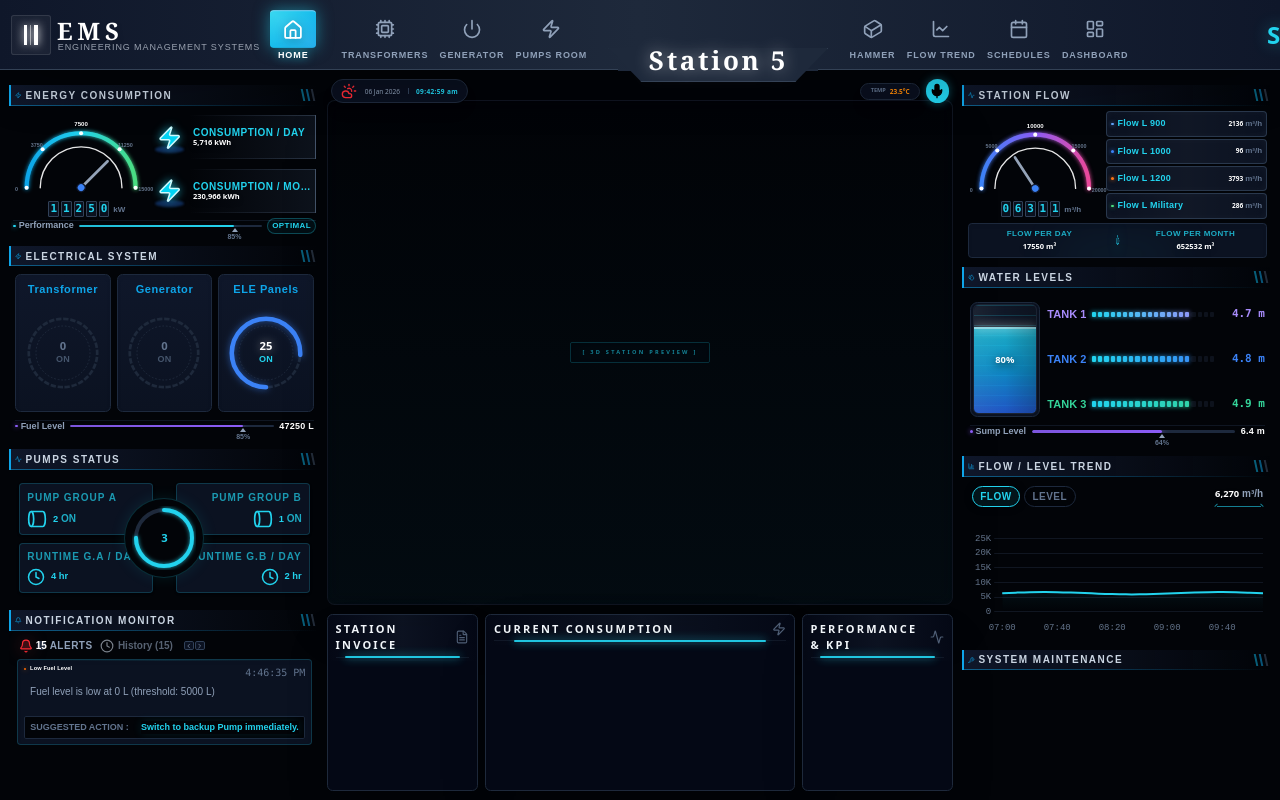
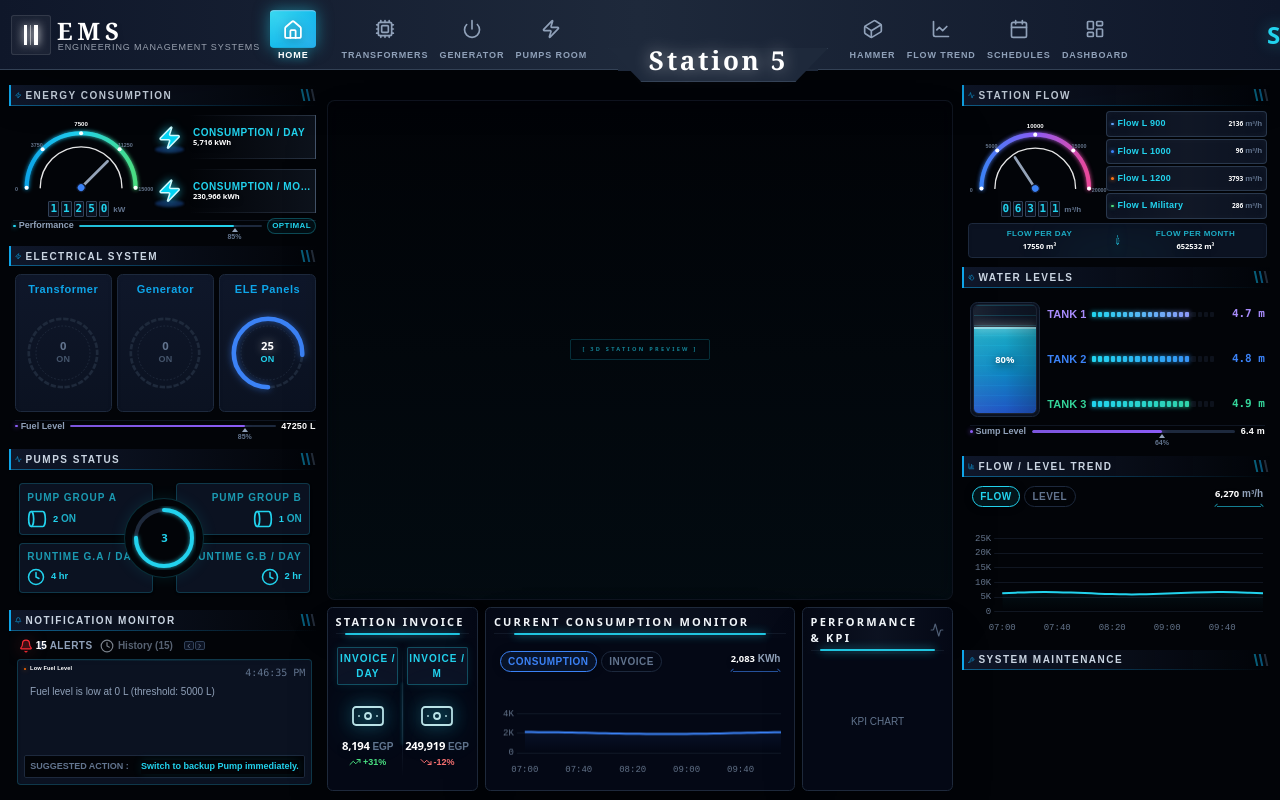
Before and after one commit to serafy0/station-dashboard, a Next.js app: page / in a window 1280 px wide. Built offline with nearby package versions, Linux system fonts and the light colour scheme.

Commit message:
Add StationInvoice

```diff
--- a/src/app/page.tsx
+++ b/src/app/page.tsx
@@ -2,7 +2,7 @@ import { Navbar } from "@/components/Navbar";
 import { SideTechPanel } from "@/components/SidePanel";
 import { MiddlePanel } from "@/components/MiddlePanel";
 import { RotateOverlay } from "@/components/RotateOverlay";
-import { Zap, Activity, Droplets, Bell, FileText, BarChart3, Wrench, Battery, CloudSun, Mic } from "lucide-react";
+import { Zap, Activity, Droplets, Bell, BarChart3, Wrench, CloudSun, Mic } from "lucide-react";
 import { EnergyConsumption } from "@/components/dashboard/EnergyConsumption";
 import { ElectricalSystem } from "@/components/dashboard/ElectricalSystem";
 import { PumpsStatus } from "@/components/dashboard/PumpsStatus";
@@ -10,6 +10,8 @@ import { NotificationMonitor } from "@/components/dashboard/NotificationMonitor"
 import { StationFlow } from "@/components/dashboard/StationFlow";
 import { WaterLevels } from "@/components/dashboard/WaterLevels";
 import { FlowLevelTrends } from "@/components/dashboard/FlowLevelTrends";
+import { CurrentConsumption } from "@/components/dashboard/CurrentConsumption";
+import { StationInvoice } from "@/components/dashboard/StationInvoice";
 
 export default function Home() {
   return (
@@ -22,68 +24,61 @@ export default function Home() {
 
           <div className="flex-1 grid grid-cols-12 gap-5 p-5 min-h-0 pt-8 relative z-10">
 
-            <div className="col-span-3 flex flex-col gap-3 h-full">
-              <SideTechPanel title="Energy Consumption" icon={Zap} className="h-[22%]">
+            <div className="col-span-3 flex flex-col gap-3 h-full min-h-0">
+              <SideTechPanel title="Energy Consumption" icon={Zap} className="h-[22%] shrink-0">
                 <EnergyConsumption />
               </SideTechPanel>
 
-              <SideTechPanel title="Electrical System" icon={Zap} className="h-[28%]">
+              <SideTechPanel title="Electrical System" icon={Zap} className="h-[28%] shrink-0">
                   <ElectricalSystem />
               </SideTechPanel>
-              <SideTechPanel title="Pumps Status" icon={Activity} className="h-[22%]">
+              <SideTechPanel title="Pumps Status" icon={Activity} className="h-[22%] shrink-0">
                   <PumpsStatus />
               </SideTechPanel>
-              <SideTechPanel title="Notification Monitor" icon={Bell} className="h-[20%]">
+              <SideTechPanel title="Notification Monitor" icon={Bell} className="flex-1 min-h-0">
                   <NotificationMonitor />
               </SideTechPanel>
             </div>
 
-            <div className="col-span-6 flex flex-col gap-5 h-full relative">
+            <div className="col-span-6 flex flex-col gap-4 h-full relative min-h-0">
 
-              <div className="absolute -top-3 left-0 right-0 z-20 flex justify-between px-2 pointer-events-none">
-                 <div className="flex items-center gap-4 bg-[#0a1122]/90 border border-[#1e293b] rounded-full px-5 py-1.5 shadow-lg pointer-events-auto backdrop-blur-md">
-                    <CloudSun size={16} className="text-red-500"/>
-                    <span className="text-sm text-slate-400 font-sans font-medium">06 Jan 2026</span>
-                    <span className="w-[1px] h-3 bg-slate-700" />
-                    <span className="text-sm text-[#22d3ee] font-sans font-bold tracking-wider">09:42:59 am</span>
-                 </div>
 
-                 <div className="flex items-center gap-3 pointer-events-auto">
-                    <div className="bg-[#0a1122]/90 border border-[#1e293b] rounded-full px-5 py-1.5 text-orange-400 font-bold font-sans text-sm shadow-lg flex items-center gap-2 backdrop-blur-md">
-                      <span className="text-xs text-slate-500">TEMP</span>
-                      23.5°C
-                    </div>
-                    <button className="bg-[#22d3ee] text-black rounded-full p-2 hover:bg-cyan-400 transition-colors shadow-[0_0_10px_rgba(34,211,238,0.4)]">
-                      <Mic size={16} className="fill-black"/>
-                    </button>
-                 </div>
-              </div>
 
-              <div className="flex-[3] bg-[#020408]/40 border border-[#1e293b]/50 rounded-2xl relative overflow-hidden flex items-center justify-center group mt-8 shadow-2xl backdrop-blur-sm">
+              <div className="flex-1 bg-[#020408]/40 border border-[#1e293b]/50 rounded-2xl relative overflow-hidden flex items-center justify-center group mt-8 shadow-2xl backdrop-blur-sm min-h-0">
                   <div className="absolute inset-0 bg-gradient-to-t from-cyan-900/10 to-transparent pointer-events-none" />
                   <div className="text-[#22d3ee]/60 text-xs tracking-[0.4em] font-sans font-bold border border-[#22d3ee]/20 px-6 py-3 rounded backdrop-blur-sm">
                     [ 3D STATION PREVIEW ]
                   </div>
               </div>
 
-              <div className="h-[25%] grid grid-cols-4 gap-4">
-                 <MiddlePanel title="Station Invoice" icon={<FileText size={14} />} className="col-span-1" />
-                 <MiddlePanel title="Current Consumption" icon={<Zap size={14} />} className="col-span-2" />
-                 <MiddlePanel title="Performance & KPI" icon={<Activity size={14} />} className="col-span-1" />
+              <div className="h-[26%] grid grid-cols-4 gap-4 shrink-0">
+                  <MiddlePanel title="Station Invoice" className="col-span-1">
+                      <StationInvoice />
+                  </MiddlePanel>
+
+                  <MiddlePanel title="Current Consumption Monitor" className="col-span-2">
+                      <CurrentConsumption />
+                  </MiddlePanel>
+
+                  <MiddlePanel title="Performance & KPI" icon={<Activity size={14} />} className="col-span-1">
+                      <div className="flex items-center justify-center h-full text-slate-500 text-[10px]">
+                          KPI CHART
+                      </div>
+                  </MiddlePanel>
               </div>
             </div>
 
-            <div className="col-span-3 flex flex-col gap-3 h-full">
-              <SideTechPanel title="Station Flow" icon={Activity} className="h-[25%]">
+            <div className="col-span-3 flex flex-col gap-3 h-full min-h-0">
+              <SideTechPanel title="Station Flow" icon={Activity} className="h-[25%] shrink-0">
                   <StationFlow />
               </SideTechPanel>
-            <SideTechPanel title="Water Levels" icon={Droplets} className="h-[26%]">
+              <SideTechPanel title="Water Levels" icon={Droplets} className="h-[26%] shrink-0">
                 <WaterLevels />
               </SideTechPanel>
-
-<SideTechPanel title="Flow / Level Trend" icon={BarChart3} className="flex-1">
+              <SideTechPanel title="Flow / Level Trend" icon={BarChart3} className="flex-1 min-h-0">
                 <FlowLevelTrends />
-</SideTechPanel>              <SideTechPanel title="System Maintenance" icon={Wrench} className="h-[20%]" />
+              </SideTechPanel>
+              <SideTechPanel title="System Maintenance" icon={Wrench} className="h-[20%] shrink-0" />
             </div>
 
           </div>
--- a/src/components/MiddlePanel.tsx
+++ b/src/components/MiddlePanel.tsx
@@ -18,7 +18,7 @@ export function MiddlePanel({ title, icon, children, className }: MiddlePanelPro
       className
     )}>
 
-      <div className="flex flex-col px-4 pt-3 pb-2 bg-gradient-to-r from-transparent via-[#1e293b]/30 to-transparent">
+      <div className="flex flex-col px-4 pt-3 pb-2 bg-gradient-to-r from-transparent via-[#1e293b]/30 to-transparent shrink-0">
 
          <div className="flex items-center justify-between mb-1.5">
             <span className="text-[11px] font-bold text-slate-100 tracking-[0.2em] uppercase font-sans">
@@ -47,7 +47,7 @@ export function MiddlePanel({ title, icon, children, className }: MiddlePanelPro
          </div>
       </div>
 
-      <div className="flex-1 p-3 relative">
+      <div className="flex-1 p-3 relative min-h-0">
         {children}
       </div>
     </div>
--- a/src/components/dashboard/ElectricalSystem.tsx
+++ b/src/components/dashboard/ElectricalSystem.tsx
@@ -8,7 +8,7 @@ import { StatusCard } from "../ui/StatusCard";
 
 export function ElectricalSystem() {
   return (
-    <div className="w-full h-full flex flex-col p-2 pt-3 gap-3">
+    <div className="absolute w-full h-full flex flex-col p-2 pt-3 gap-3">
 
       <div className="flex-1 flex gap-3 min-h-0">
 
--- /dev/null
+++ b/src/components/dashboard/StationInvoice.tsx
@@ -0,0 +1,34 @@
+"use client";
+
+import { INVOICE_DATA } from "@/lib/store/invoice-data";
+import { InvoiceBlock } from "@/components/ui/InvoiceBlock";
+
+const formatCurrency = (val: number) =>
+  val.toLocaleString('en-US', { maximumFractionDigits: 0 });
+
+export function StationInvoice() {
+  const rawDailyValue = INVOICE_DATA.data[INVOICE_DATA.data.length - 1];
+
+  const rawMonthValue = rawDailyValue * 30.5;
+
+  const dayValue = formatCurrency(rawDailyValue);
+  const monthValue = formatCurrency(rawMonthValue);
+
+  return (
+    <div className="w-full h-full flex flex-col relative">
+
+        <div className="flex-1 flex items-stretch justify-center relative">
+
+            <InvoiceBlock label="Invoice / Day" value={dayValue} trend="up" />
+
+            <div className="w-[1px] my-4 bg-gradient-to-b from-transparent via-[#1e293b] to-transparent relative">
+                <div className="absolute top-1/2 left-1/2 -translate-x-1/2 -translate-y-1/2 w-[1px] h-1/2 bg-[#22d3ee]/30 blur-[1px]" />
+            </div>
+
+            <InvoiceBlock label="Invoice / M" value={monthValue} trend="down" />
+        </div>
+
+
+    </div>
+  );
+}
--- /dev/null
+++ b/src/components/ui/InvoiceBlock.tsx
@@ -0,0 +1,51 @@
+import { TrendingUp, TrendingDown, Banknote } from "lucide-react";
+import { cn } from "@/lib/utils";
+
+export function InvoiceBlock({ label, value, trend }: { label: string; value: string; trend: "up" | "down" }) {
+  const isUp = trend === "up";
+
+
+  return (
+    <div className="flex-1 flex flex-col items-center justify-between h-full py-2">
+
+        <div className="w-full px-2 mb-1">
+            <div className="bg-[#0f172a]/80 border border-[#22d3ee]/30 py-1.5 rounded text-[10px] font-bold text-[#22d3ee] uppercase tracking-widest text-center shadow-[0_0_10px_rgba(34,211,238,0.1)]">
+                {label}
+            </div>
+        </div>
+
+        <div className="flex-1 flex flex-col items-center justify-center gap-1">
+
+            <div className="relative group">
+                <div className="absolute inset-0 bg-[#22d3ee] blur-[20px] opacity-10 group-hover:opacity-25 transition-opacity duration-500" />
+                <Banknote
+                    size={36}
+                    strokeWidth={1.2}
+                    className="text-cyan-100 drop-shadow-[0_0_8px_rgba(34,211,238,0.8)] opacity-90"
+                />
+            </div>
+
+            <div className="flex items-baseline gap-1.5 mt-1">
+                <span className="text-xl xl:text-2xl font-bold text-white font-sans tracking-tight drop-shadow-md">
+                    {value}
+                </span>
+                <span className="text-[10px] font-bold text-slate-500 uppercase">EGP</span>
+            </div>
+
+            <div className="flex items-center gap-1">
+                {isUp ? (
+                    <TrendingUp size={12} className="text-[#4ade80]" />
+                ) : (
+                    <TrendingDown size={12} className="text-[#f87171]" />
+                )}
+                <span className={cn(
+                    "text-[9px] font-bold tabular-nums",
+                    isUp ? "text-[#4ade80]" : "text-[#f87171]"
+                )}>
+                    {isUp ? "+31%" : "-12%"}
+                </span>
+            </div>
+        </div>
+    </div>
+  );
+}
```
Lines whose indentation alone changed are shown as unchanged.
